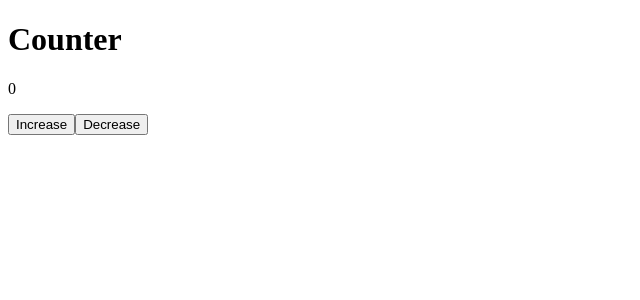
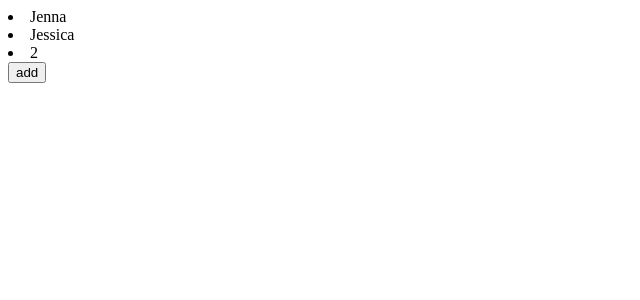
Before and after one commit to muxlisa-maxmudova/typescript, a React (Vite) app: page / in a window 1280 px wide. Shown: the top 300 px of the page, without its empty margins (0-640 px from the left). Built offline with nearby package versions, Linux system fonts and the light colour scheme.

Commit message:
useState in tsx with massive

```diff
--- a/src/App.tsx
+++ b/src/App.tsx
@@ -1,9 +1,9 @@
-import Counter from "./State_hook/Counter.tsx";
+import Objects from "./State_hook/Objects.tsx";
+
 const App = () => {
-
     return (
         <div>
-            <Counter/>
+            <Objects/>
         </div>
     )
 }
--- /dev/null
+++ b/src/State_hook/Objects.tsx
@@ -0,0 +1,16 @@
+import {useState} from "react";
+const Objects = () => {
+    const [friends, setFriends] = useState<(string|number)[]>(['Jenna', 'Jessica', 2])
+    const add : () => void = () =>{
+        setFriends([...friends, 'Anna'])
+    }
+    return (
+        <div>
+            {friends.map((friend:string|number)=>(
+                <li>{friend}</li>
+            ))}
+            <button onClick={add}>add</button>
+        </div>
+    )
+}
+export default Objects
```
